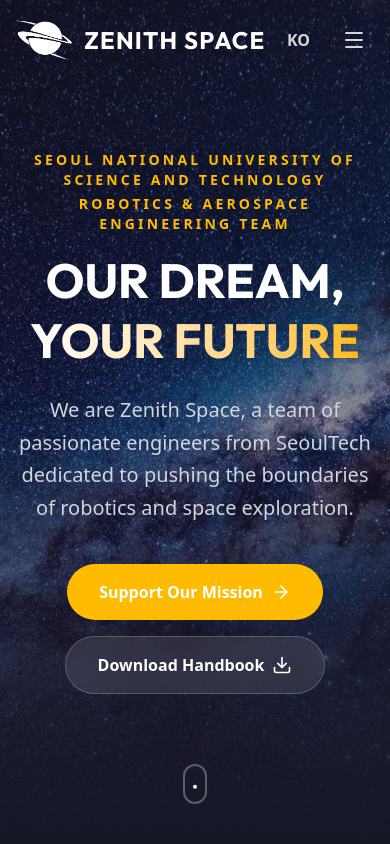
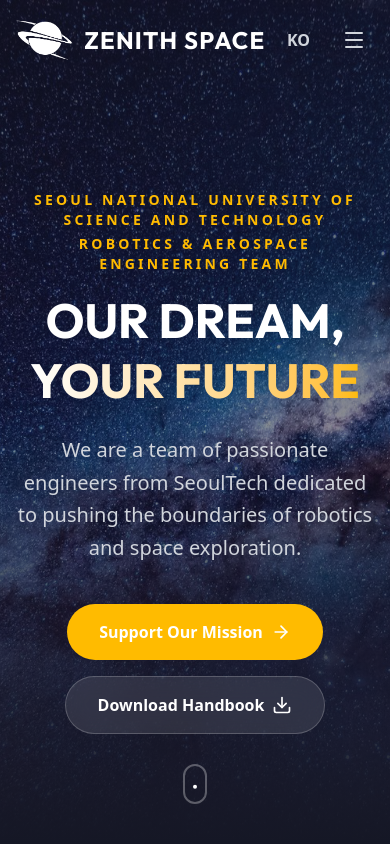
Before and after one commit to ZenithSpace/zenith.github.io, a React (Vite) app in the folder zenith-web/: page / in a window 390 px wide. Shown: the top 844 px of the page. Built offline with nearby package versions, Linux system fonts and the light colour scheme; a web font is replaced by a local one.

Commit message:
Fix layout: Hero text update, Navbar breakpoint lg, Hero mobile padding

```diff
--- a/zenith-web/src/components/Hero.tsx
+++ b/zenith-web/src/components/Hero.tsx
@@ -18,7 +18,7 @@
                 />
             </div>
 
-            <div className="relative z-20 max-w-7xl mx-auto px-4 sm:px-6 lg:px-8 text-center">
+            <div className="relative z-20 max-w-7xl mx-auto px-4 sm:px-6 lg:px-8 text-center pt-20">
                 <motion.div
                     initial={{ opacity: 0, y: 20 }}
                     animate={{ opacity: 1, y: 0 }}
--- a/zenith-web/src/components/Navbar.tsx
+++ b/zenith-web/src/components/Navbar.tsx
@@ -45,7 +45,7 @@
           </div>
 
           {/* Desktop Menu */}
-          <div className="hidden md:block">
+          <div className="hidden lg:block">
             <div className="ml-10 flex items-baseline space-x-8 items-center">
               {navLinks.map((link) => (
                 <a
@@ -69,7 +69,7 @@
           </div>
 
           {/* Mobile Menu Button */}
-          <div className="md:hidden flex items-center gap-4">
+          <div className="lg:hidden flex items-center gap-4">
             <button
               onClick={toggleLanguage}
               className="text-gray-300 hover:text-white p-2"
@@ -93,7 +93,7 @@
             initial={{ opacity: 0, height: 0 }}
             animate={{ opacity: 1, height: 'auto' }}
             exit={{ opacity: 0, height: 0 }}
-            className="md:hidden bg-zenith-main border-b border-white/10 overflow-hidden"
+            className="lg:hidden bg-zenith-main border-b border-white/10 overflow-hidden"
           >
             <div className="px-2 pt-2 pb-3 space-y-1 sm:px-3">
               {navLinks.map((link) => (
--- a/zenith-web/src/data/translations.ts
+++ b/zenith-web/src/data/translations.ts
@@ -14,7 +14,7 @@
             subtitle2: 'ROBOTICS & AEROSPACE ENGINEERING TEAM',
             title: 'OUR DREAM,',
             titleHighlight: 'YOUR FUTURE',
-            description: 'We are Zenith Space, a team of passionate engineers from SeoulTech dedicated to pushing the boundaries of robotics and space exploration.',
+            description: 'We are a team of passionate engineers from SeoulTech dedicated to pushing the boundaries of robotics and space exploration.',
             supportButton: 'Support Our Mission',
             downloadButton: 'Download Handbook',
         },
@@ -123,7 +123,7 @@
             subtitle2: 'ROBOTICS & AEROSPACE ENGINEERING TEAM',
             title: 'OUR DREAM,',
             titleHighlight: 'YOUR FUTURE',
-            description: '우리는 서울과학기술대학교의 열정적인 엔지니어들로 구성된 Zenith Space입니다. 로봇 공학과 우주 탐사의 한계를 뛰어넘기 위해 노력하고 있습니다.',
+            description: '서울과학기술대학교의 열정적인 엔지니어들로 구성된 팀입니다. 로봇 공학과 우주 탐사의 한계를 뛰어넘기 위해 노력하고 있습니다.',
             supportButton: '후원하기',
             downloadButton: '핸드북 다운로드',
         },
```
